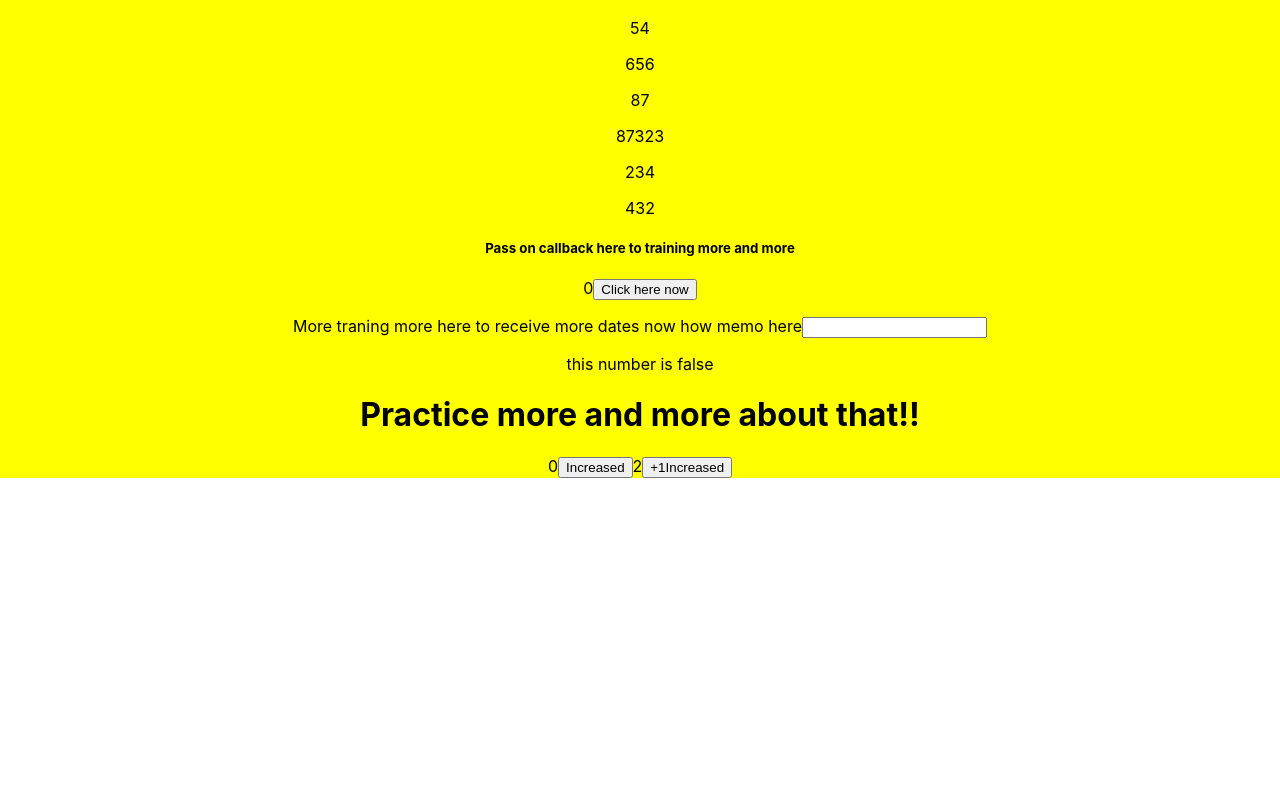
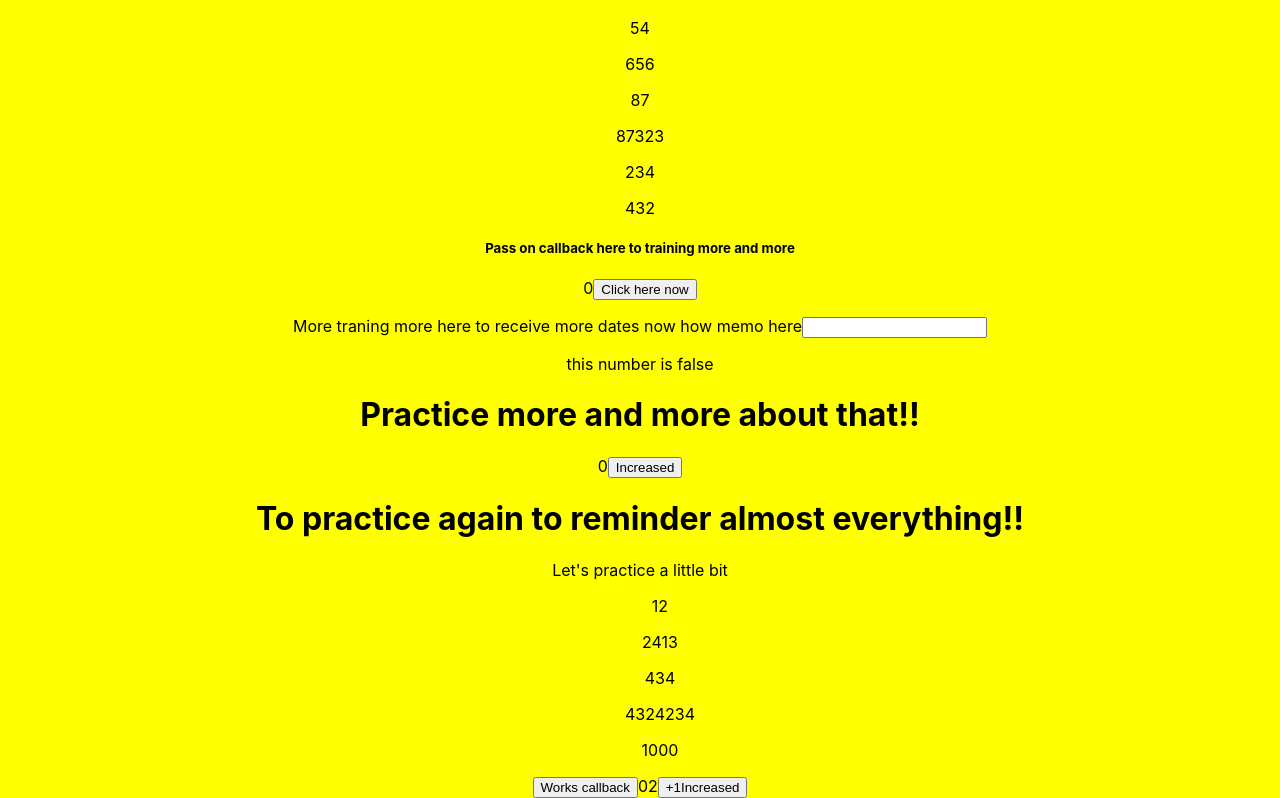
Before and after one commit to felipe-programador-18/ALL-about-Hoock, a React (Create React App) app in the folder allhoock/: page /sobre in a window 1280 px wide. Shown: the part 788-1586 px from the top of the page. Before the commit the page ends 1266 px from the top, so only its background shows below. Built offline with nearby package versions, Linux system fonts and the light colour scheme.

Commit message:
c55- to import a new component to into about

```diff
--- a/allhoock/src/pages/sobre.js
+++ b/allhoock/src/pages/sobre.js
@@ -9,7 +9,7 @@ import CreateExampleMemo from "../MoreHoock/useMemo"
 import AddCallbackHere from "../CallbackandMemo/ReceiveCallback"
 import MoreMemoHere from "../CallbackandMemo/ReceiveMemohere"
 import PracticeEffect from "../Componente/moreEffective"
-
+import PractCallmore from "../CallbackandMemo/Other.callpractice"
 
 
 const Sobre = ( ) => {
@@ -46,7 +46,7 @@ const Sobre = ( ) => {
      <MoreMemoHere/>
 
      <PracticeEffect/>
-
+     <PractCallmore/>
        {counter}
       <button onClick={() => setCounter(counter+1)} >+1Increased</button>
 
```
